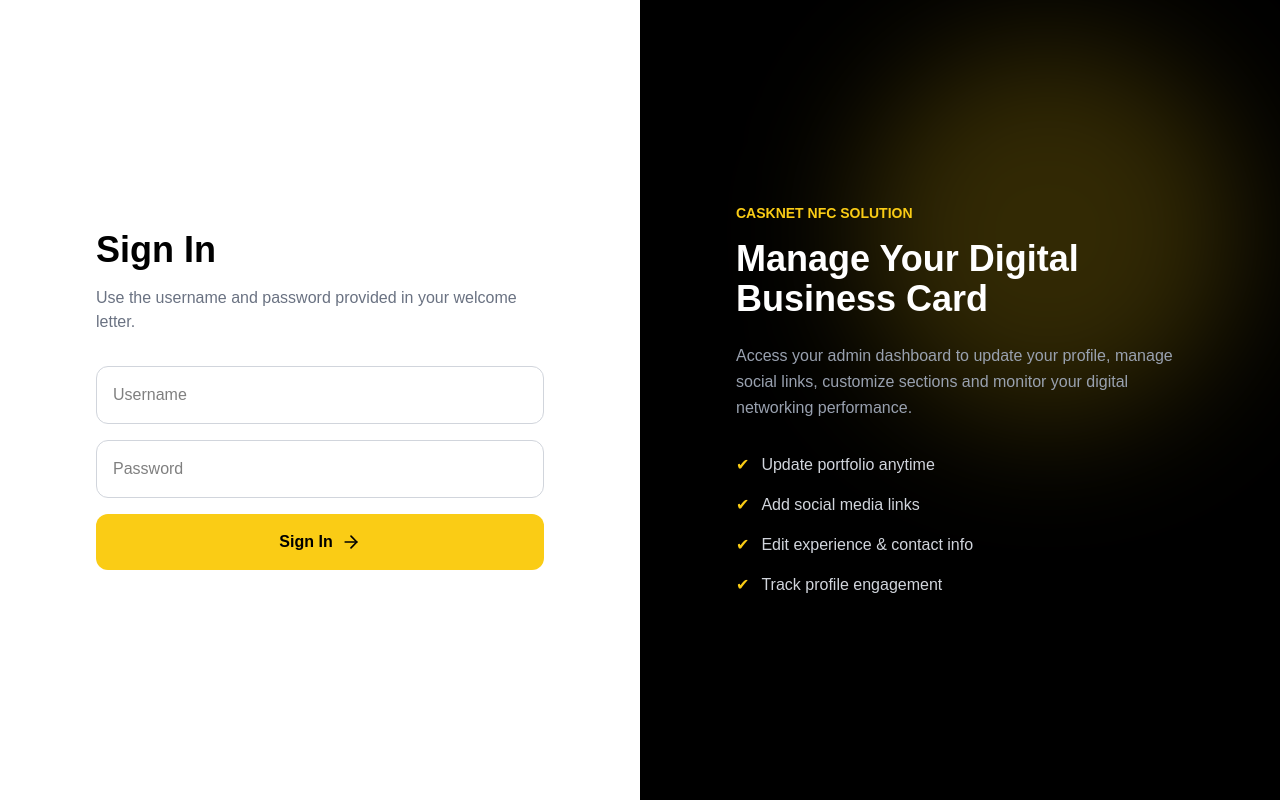
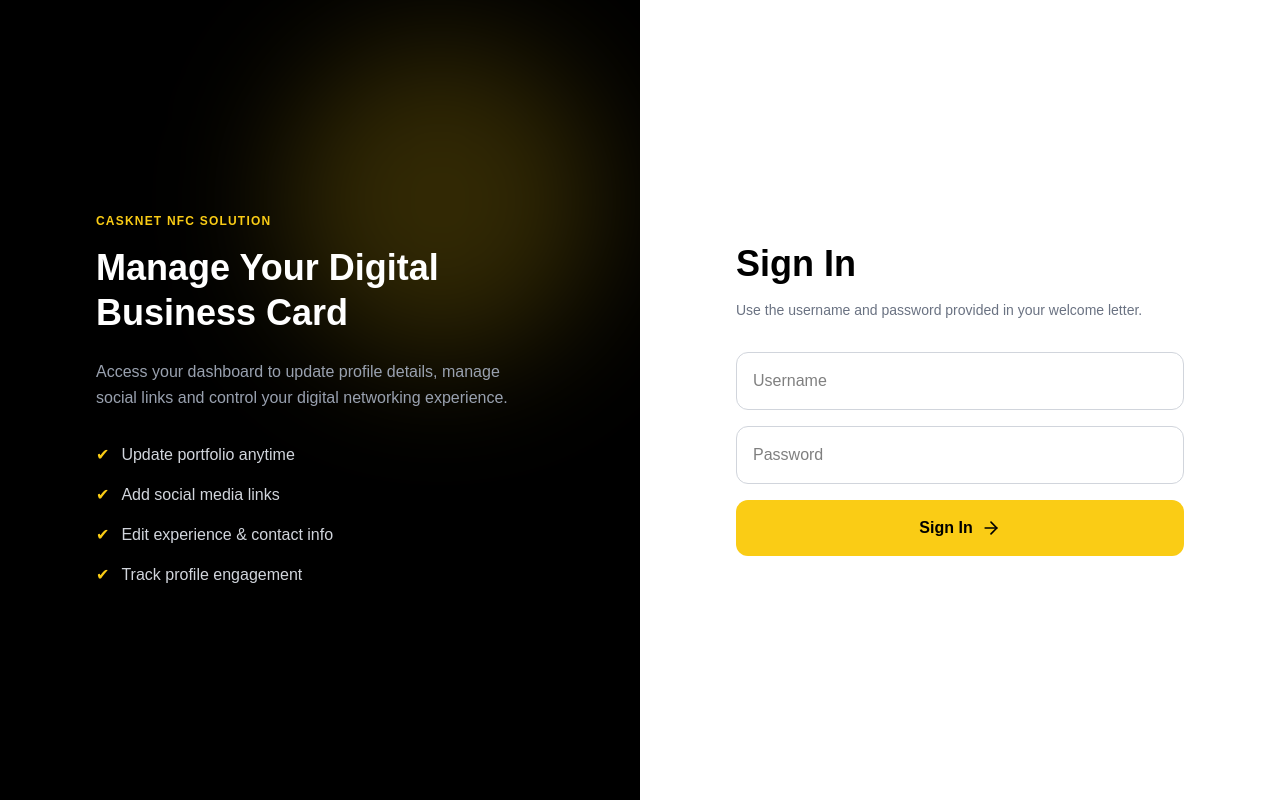
Before and after one commit to ChalankaKodikara/NFC-smart-card-frontend, a Next.js app: page /login in a window 1280 px wide. Built offline with nearby package versions, Linux system fonts and the light colour scheme; no server answers.

Commit message:
loginpage

```diff
--- a/app/login/page.tsx
+++ b/app/login/page.tsx
@@ -40,7 +40,6 @@ export default function LoginPage() {
       });
 
       const data = await res.json();
-
       if (!res.ok) throw new Error(data.message || "Login failed");
 
       const { token, user } = data;
@@ -68,12 +67,43 @@ export default function LoginPage() {
 
   return (
     <div className="min-h-screen grid md:grid-cols-2">
-      {/* ================= LEFT LOGIN SIDE ================= */}
+      {/* ================= BRAND SIDE ================= */}
+      <div className="relative flex flex-col justify-center items-center bg-black text-white px-8 py-16 overflow-hidden">
+        {/* Glow */}
+        <div className="absolute w-80 h-80 bg-[#FACC15]/20 rounded-full blur-3xl top-10 right-10"></div>
+
+        <div className="relative z-10 max-w-md text-center md:text-left">
+          <h3 className="text-[#FACC15] uppercase text-xs font-semibold mb-4 tracking-widest">
+            Casknet NFC Solution
+          </h3>
+
+          <h1 className="text-3xl md:text-4xl font-bold mb-6 leading-tight">
+            Manage Your Digital Business Card
+          </h1>
+
+          <p className="text-gray-400 mb-8 text-sm md:text-base leading-relaxed">
+            Access your dashboard to update profile details, manage social links
+            and control your digital networking experience.
+          </p>
+
+          {/* Hide feature list on small screens */}
+          <div className="hidden md:block space-y-4 text-gray-300">
+            <Feature text="Update portfolio anytime" />
+            <Feature text="Add social media links" />
+            <Feature text="Edit experience & contact info" />
+            <Feature text="Track profile engagement" />
+          </div>
+        </div>
+      </div>
+
+      {/* ================= LOGIN SIDE ================= */}
       <div className="flex items-center justify-center bg-white px-8 py-16">
         <div className="w-full max-w-md">
-          <h2 className="text-4xl font-bold text-black mb-4">Sign In</h2>
+          <h2 className="text-3xl md:text-4xl font-bold text-black mb-4">
+            Sign In
+          </h2>
 
-          <p className="text-gray-500 mb-8">
+          <p className="text-gray-500 mb-8 text-sm">
             Use the username and password provided in your welcome letter.
           </p>
 
@@ -107,35 +137,6 @@ export default function LoginPage() {
           </button>
         </div>
       </div>
-
-      {/* ================= RIGHT BRAND SIDE ================= */}
-      <div className="hidden md:flex flex-col justify-center items-center bg-black text-white px-16 relative overflow-hidden">
-        {/* Soft Yellow Glow */}
-        <div className="absolute w-96 h-96 bg-[#FACC15]/20 rounded-full blur-3xl top-10 right-10"></div>
-
-        <div className="relative z-10 max-w-md text-left">
-          <h3 className="text-[#FACC15] uppercase text-sm font-semibold mb-4">
-            Casknet NFC Solution
-          </h3>
-
-          <h1 className="text-4xl font-bold mb-6">
-            Manage Your Digital Business Card
-          </h1>
-
-          <p className="text-gray-400 mb-8 leading-relaxed">
-            Access your admin dashboard to update your profile, manage social
-            links, customize sections and monitor your digital networking
-            performance.
-          </p>
-
-          <div className="space-y-4 text-gray-300">
-            <Feature text="Update portfolio anytime" />
-            <Feature text="Add social media links" />
-            <Feature text="Edit experience & contact info" />
-            <Feature text="Track profile engagement" />
-          </div>
-        </div>
-      </div>
     </div>
   );
 }
```
